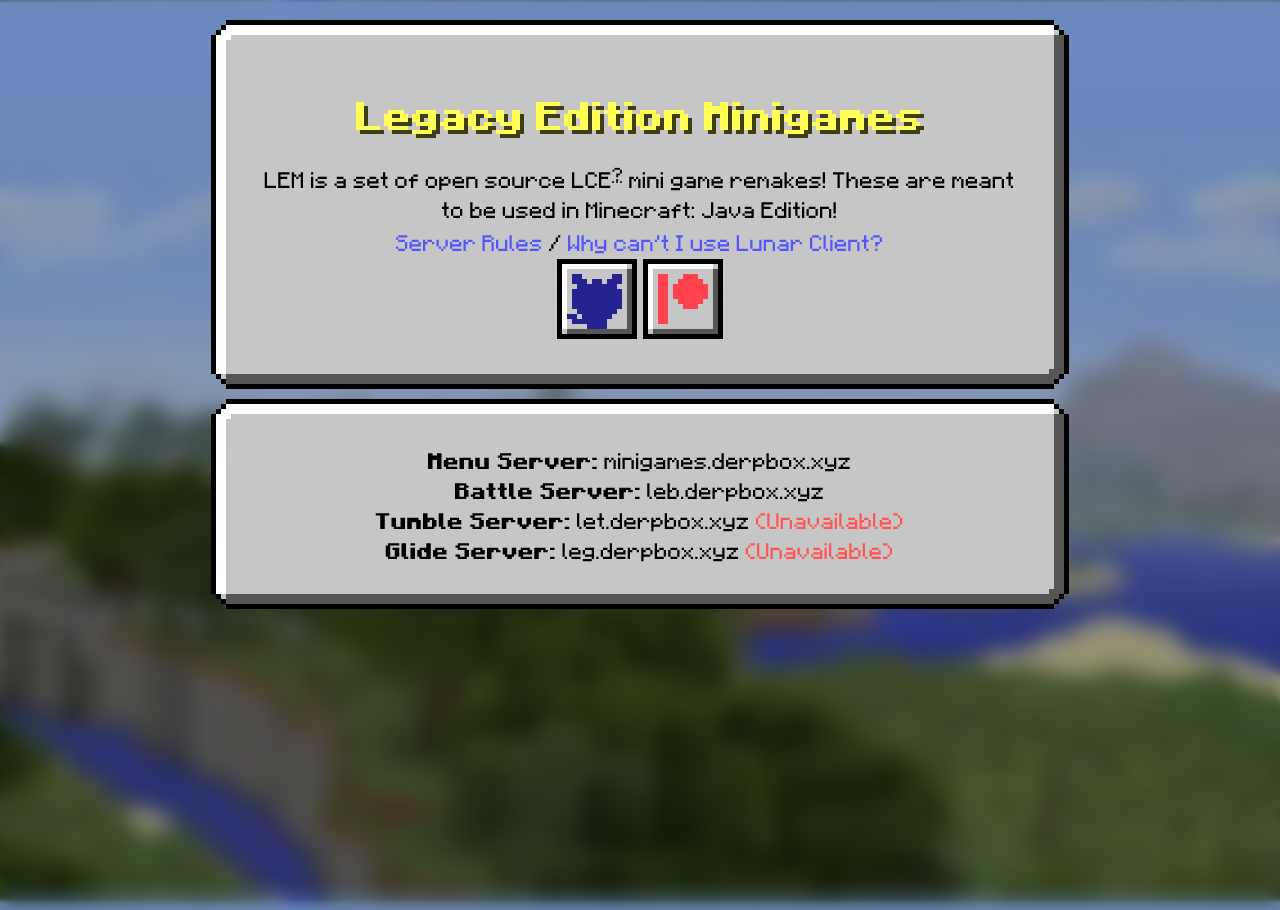
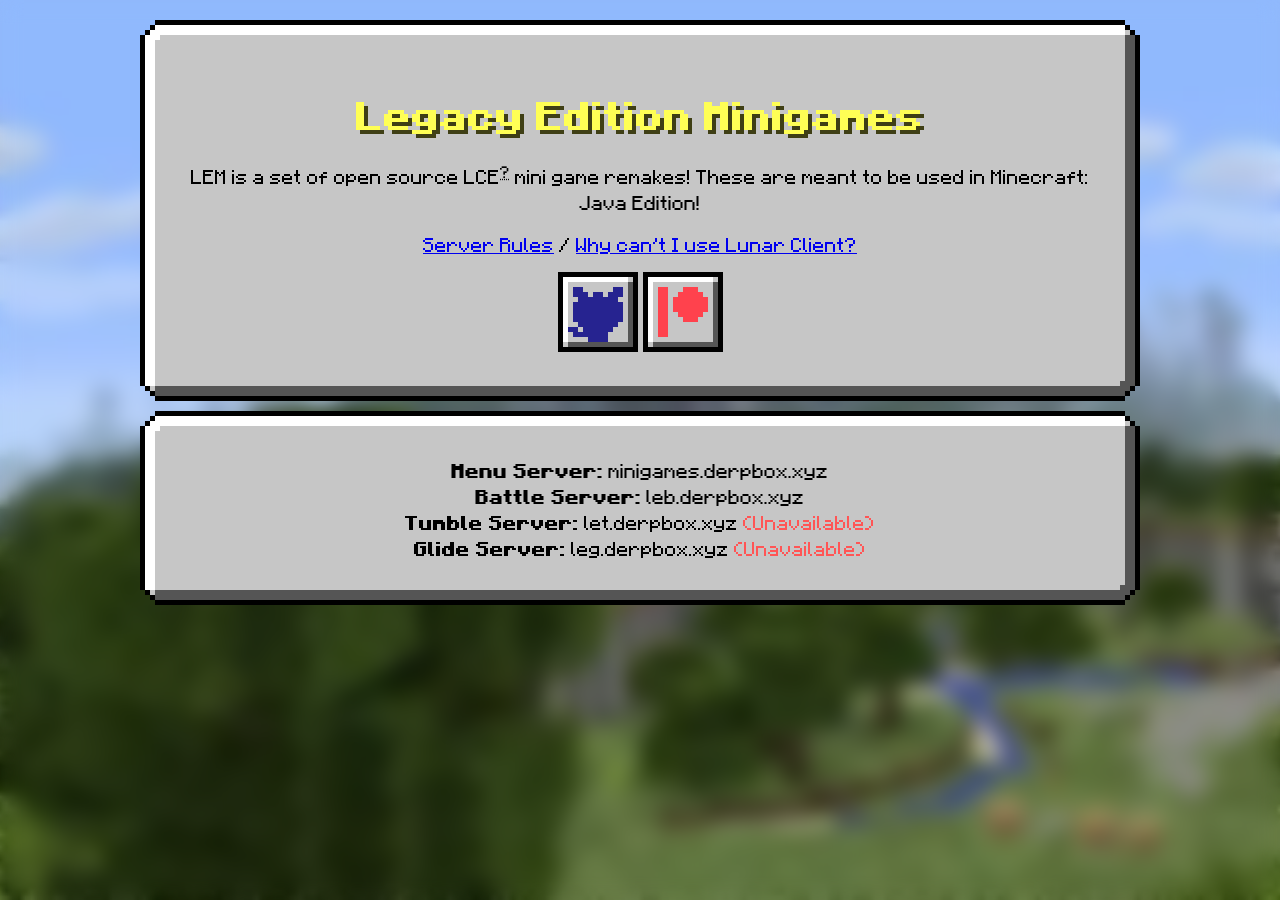
Before and after one commit to Legacy-Edition-Minigames/Website, a Jekyll site: the page built from index.html, in a window 1280 px wide. Built offline with Jekyll 4.4.1, drawn with Linux system fonts in a browser that asks for light colours; some web fonts are replaced.

Commit message:
added stuff or something like that
idk might've remade the website I have no idea what I did

```diff
--- a/404.html
+++ b/404.html
@@ -1,6 +1,7 @@
 ---
 permalink: /404.html
 layout: default
+title: 404
 ---
 
 <style type="text/css" media="screen">
@@ -17,5 +18,5 @@
 
   <p><strong>Page not found :(</strong></p>
   <p>The requested page could not be found.</p>
-  <p><a href="/">Back to Home</a></p>
+  <p><a href="{{ site.baseurl }}/">Return</a></p>
 </div>
--- a/_config.yml
+++ b/_config.yml
@@ -22,7 +22,7 @@
 description: >- # this means to ignore newlines until "baseurl:"
   LEM is a set of open source LCE? mini game remakes!
   These are meant to be used in Minecraft: Java Edition!
-baseurl: "" # the subpath of your site, e.g. /blog
+baseurl: "/LEM-Website" # the subpath of your site, e.g. /blog
 url: "https://minigames.derpbox.xyz" # the base hostname & protocol for your site, e.g. http://example.com
 pmc_username: Derpbox
 patreon_username: DBTDerpbox
--- a/_layouts/default.html
+++ b/_layouts/default.html
@@ -1,18 +1,20 @@
+<!DOCTYPE html>
 <html>
     <head>
-        <link rel="stylesheet" href="/style.css">
-		<link rel="icon" type="image/x-icon" href="/assets/favicon.ico">
+        <link rel="stylesheet" href="{{ site.baseurl }}/style.css">
+		<link rel="icon" type="image/x-icon" href="{{ site.baseurl }}/assets/favicon.ico">
+		<title>{{ page.title }} - Legacy Edition Minigames</title>
     </head>
     <body>
 	<audio id="music">
-		<source src="/assets/menu2.ogg" type="audio/ogg">
+		<source src="{{ site.baseurl }}/assets/menu2.ogg" type="audio/ogg">
 	</audio>
 	<audio id="click">
-		<source src="/assets/click.ogg" type="audio/ogg">
+		<source src="{{ site.baseurl }}/assets/click.ogg" type="audio/ogg">
 	</audio>
-	<div class="scroll">
+	<div class="container">
         {{ content }}
 	</div>
     </body>
-    <script src="script.js"></script>
+    <script src="{{ site.baseurl }}/script.js"></script>
 </html>
--- a/index.html
+++ b/index.html
@@ -1,14 +1,15 @@
 ---
 layout: default
+title: "Home"
 ---
-<link rel="preload" as="image" href="/assets/btn-github-hover.png">
-<link rel="preload" as="image" href="/assets/btn-patreon-hover.png">
+<link rel="preload" as="image" href="{{ site.baseurl }}/assets/btn-github-hover.png">
+<link rel="preload" as="image" href="{{ site.baseurl }}/assets/btn-patreon-hover.png">
 
 <div class="guibox center">
 	<h1>Legacy Edition Minigames</h1>
-		LEM is a set of open source LCE<sup><span title="Legacy Console Edition" style="text-decoration: underline #000 dotted; cursor: help;"\>?</sup> mini game remakes!
-		These are meant to be used in Minecraft: Java Edition!<br>
-    <a href="/rules">Server Rules</a> / <a href="/lunar">Why can't I use Lunar Client?</a><br>
+		<p>LEM is a set of open source LCE<sup><span title="Legacy Console Edition" style="text-decoration: underline #000 dotted; cursor: help;"\>?</sup> mini game remakes!
+		These are meant to be used in Minecraft: Java Edition!</p>
+    <p><a href="{{ site.baseurl }}/rules">Server Rules</a> / <a href="{{ site.baseurl }}/lunar">Why can't I use Lunar Client?</a></p>
     <a href="https://github.com/DBTDerpbox/Legacy-Edition-Battle"><span class="github-button"></span></a> <a href="https://www.patreon.com/DBTDerpbox"><span class="patreon-button"></span></a>
 </div>
 <div class="guibox center">
--- a/lunar.html
+++ b/lunar.html
@@ -15,5 +16,5 @@
 				2 - <a href="https://fabulously-optimized.gitbook.io/modpack/readme/install-instructions" target='_blank'><b>Fabulously Optimized</b></a>: FO is a modpack designed to improve the performance of Minecraft significantly and works pretty well with LEM, but adds a shadow to the hotbar UI.<br>
 				3 - <a href="https://optifine.net/home" target='_blank'><b>OptiFine</b></a>: OF is a mod designed to optimize the game, but is not the most preferable to use on LEM and can cause issues to other mods as well.<br>
 				4 - <b>Vanilla Minecraft</b>: Vanilla Minecraft works fine on LEM with no LEM-specific issues, but Vanilla is very poorly optimized. I do recommend anything listed above over Vanilla.
-            <p><a href="/">Return</a></p>
+            <p><a href="{{ site.baseurl }}/">Return</a></p>
 </div>
--- a/style.css
+++ b/style.css
@@ -20,62 +20,34 @@
   font-weight: bold;
 }
 
-* {
-    font-family: 'Minecraft';
-    overflow: hidden;
+body {
+	position: absolute;
+	min-width: 100%;
+	min-height: 100%;
+	font-family: 'Minecraft', sans-serif;
+	background-image: url('assets/TU31.png');
+	background-size: cover;
+	background-attachment: fixed;
+	backdrop-filter: blur(10px);
+	margin: 0;
+	padding: 0;
+	animation: slide 180s linear infinite;
+	background-repeat: repeat-x;
 }
-.btn {
-   image-rendering:pixelated;
-   -webkit-user-drag: none;
-   cursor: pointer;
-}
-body {
-    font-size: 24;
-    animation: slide 60s linear infinite;
-    margin: 0;
-    padding: 0;
-    background-image: linear-gradient( rgba(0, 0, 0, 0.25), rgba(0, 0, 0, 0.35) ), url("assets/TU31.webp");
-    background-size: cover;
-    background-attachment: fixed;
-    background-repeat:repeat-x;
-    backdrop-filter: blur(10px);
-}
-.guibox {
-    border-image: url('assets/guimenu.png');
-    border-image-slice: 128 128 fill;
-    border-image-width: 64px;
-    padding: 5vh;
-    image-rendering: pixelated;
-    text-align: center;
-	width: 60%;
-	font-size: 0.75em;
-	margin-top: 10px;
-}
+
 .center {
-    text-align: center;
-    max-width: 100%;
 	margin-left: auto;
 	margin-right: auto;
-}
-.supercenter {
-    position: relative;
-	margin: auto;
+	text-align: center;
 }
 
-.scroll {
-    position: relative;
-    height: 100%;
-    overflow: auto;
-	padding-top: 10px;
-}
-
-.footer {
-    position: fixed;
-  left: 0;
-  bottom: 0;
-  width: 100%;
-  color: #ffffffaa;
-  text-align: center;
+.guibox {
+	font-family: 'Minecraft', sans-serif;
+	padding: 5vh;
+	border-image: url('assets/guimenu.png');
+	border-image-slice: 128 128 fill;
+    border-image-width: 64px;
+	margin-top: 10px;
 }
 
 .github-button, .patreon-button {
@@ -102,25 +74,11 @@
 	background-image: url('assets/btn-patreon-hover.png');
 }
 
-cy {
-    text-shadow: 0.125em 0.125em #3F3F15;
+h1 {
+	font-weight: bold;
+    text-shadow: 0.125em 0.125em #3f3f15;
     color: #FFFF55;
-    font-size: 32
-}
-a {
-    color: #5555FF;
-    text-decoration: none;
-    line-height: 200%;
-}
-a:hover {
-    text-decoration: underline;
-}
-
-h1 {
-    font-weight: bold;
-    text-shadow: 0.125em 0.125em #3F3F15;
-    color: #FFFF55;
-    font-size: 32
+    font-size: 32;
 }
 
 h2:before {
@@ -139,19 +97,26 @@
 	}
 }
 
-.panorama {
-    background-image: url("assets/TU31.webp");
-    background-repeat:repeat-x;
-    background-size: cover;
-    background-attachment: fixed;
-    animation: slide 5s linear infinite;
+.container {
+	padding-top: 10px;
+	text-align: center;
+	margin-left: auto;
+	margin-right: auto;
+	width: 1000px;
+}
+
+@media screen and (max-width: 1100px){
+	.container {
+		width: 90%;
+	}
 }
 
 @keyframes slide {
     0% {
         background-position: 0;
     }
+
     100% {
-        background-position: 156.5%
+        background-position: 150%;
     }
   }
```
Also changed, not shown: other parts of lunar.html (+1 -0 lines), rules.html (+4 -3 lines), assets/TU31.png (added), assets/TU31.webp (deleted).
